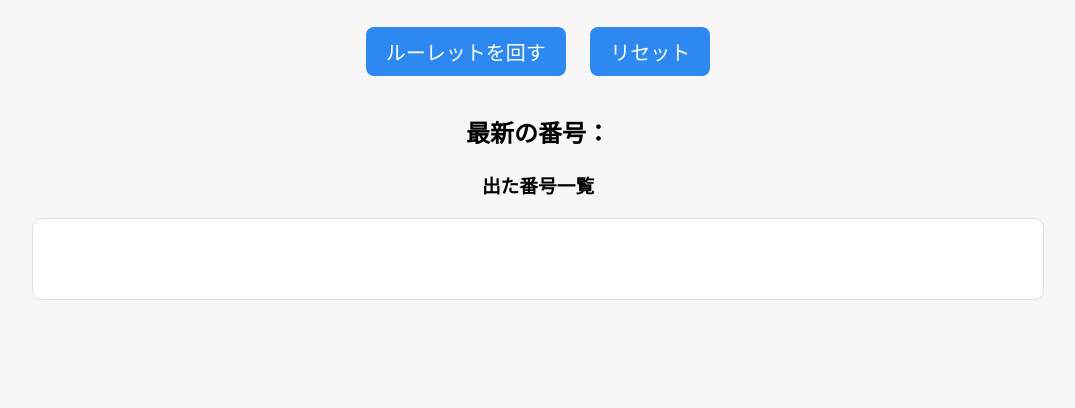
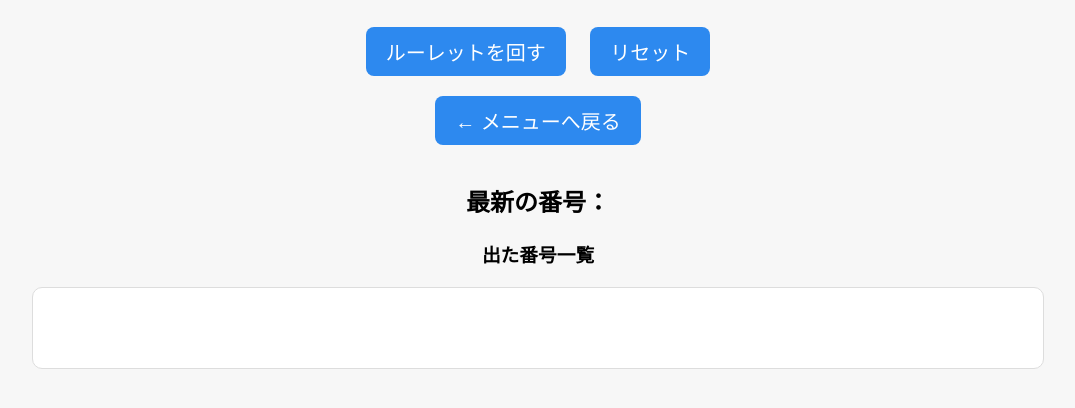
Before and after one commit to thazk1717-alt/bingoparty, a website: page public/admin.html in a window 1280 px wide. Shown: the part 98-506 px from the top of the page, without its empty margins (102-1177 px from the left). Drawn offline with nearby package versions, Linux system fonts and the light colour scheme; no server answers; a web font is replaced by a local one.

Commit message:
Update admin.html

```diff
--- a/public/admin.html
+++ b/public/admin.html
@@ -13,6 +13,10 @@
 
   <button id="spin">ルーレットを回す</button>
   <button id="reset">リセット</button>
+  <div class="top-bar">
+    <button onclick="location.href='/'">← メニューへ戻る</button>
+  </div>
+
   <audio id="sound-roulette" src="/sound/roulette.mp3"></audio>
   <audio id="sound-decision" src="/sound/decision.mp3"></audio>
 
```
